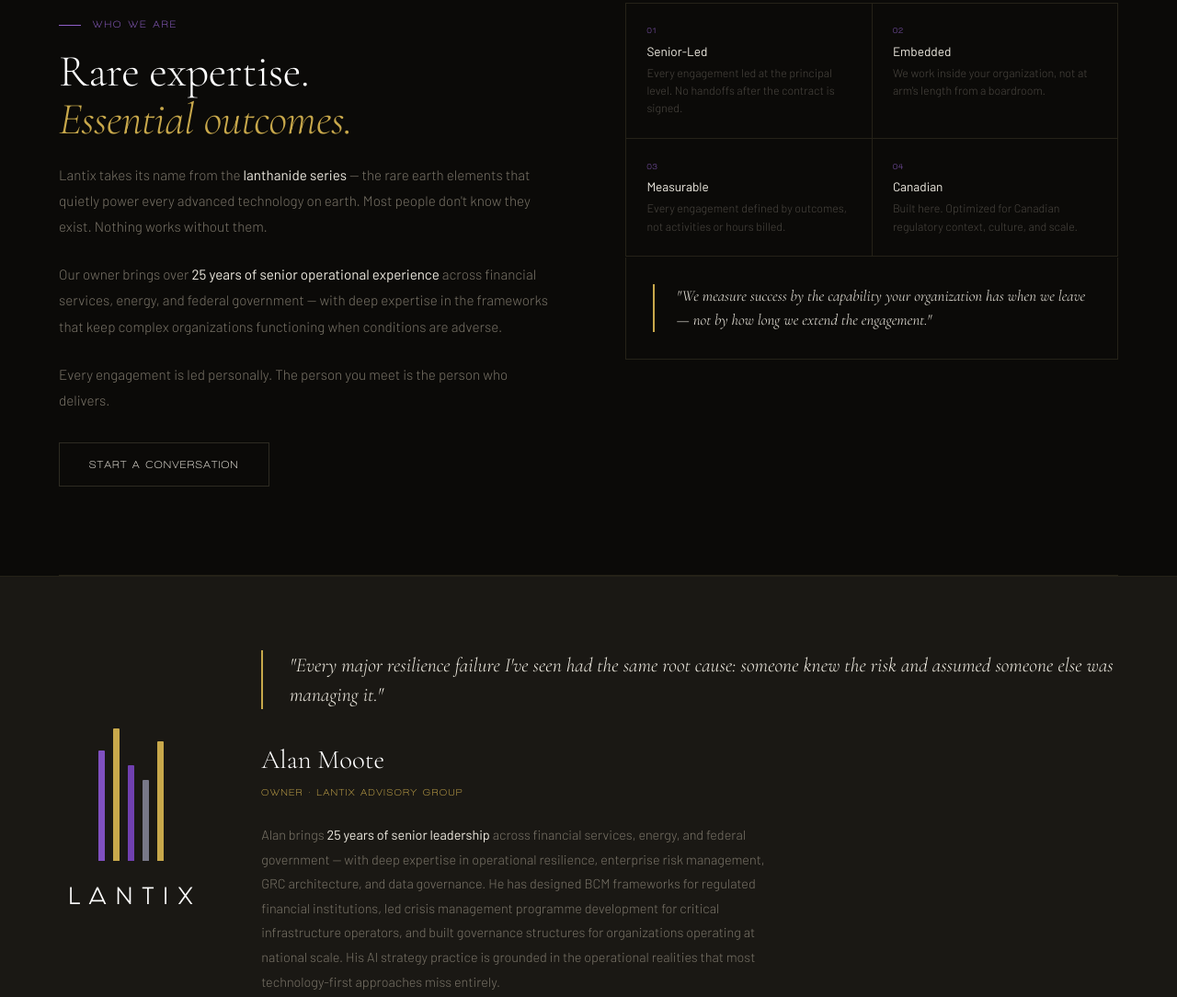
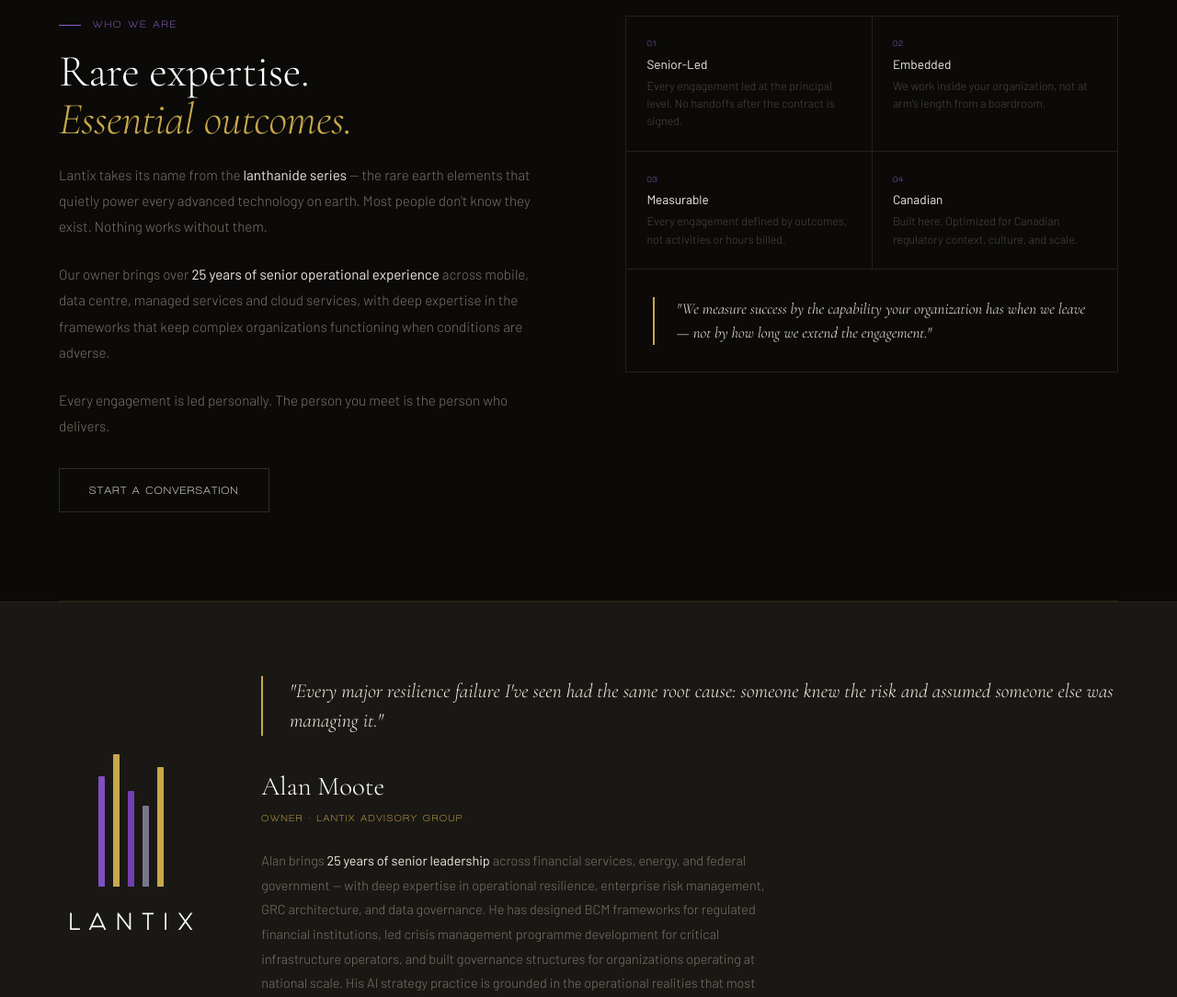
Before and after one commit to parabyte-ca/lantix-temp-website, a plain HTML site: page index.html in a window 1280 px wide. Shown: the part 2346-3430 px from the top of the page at 92% size. Drawn offline with nearby package versions, Linux system fonts and the light colour scheme.

Commit message:
Update owner bio — industry sectors

```diff
--- a/index.html
+++ b/index.html
@@ -552,7 +552,7 @@
         <div class="eyebrow">Who We Are</div>
         <h2 class="section-title">Rare expertise.<br><em>Essential outcomes.</em></h2>
         <p class="about-body">Lantix takes its name from the <strong>lanthanide series</strong> — the rare earth elements that quietly power every advanced technology on earth. Most people don't know they exist. Nothing works without them.</p>
-        <p class="about-body">Our owner brings over <strong>25 years of senior operational experience</strong> across financial services, energy, and federal government — with deep expertise in the frameworks that keep complex organizations functioning when conditions are adverse.</p>
+        <p class="about-body">Our owner brings over <strong>25 years of senior operational experience</strong> across mobile, data centre, managed services and cloud services, with deep expertise in the frameworks that keep complex organizations functioning when conditions are adverse.</p>
         <p class="about-body">Every engagement is led personally. The person you meet is the person who delivers.</p>
         <a href="#contact" class="btn btn--outline" style="margin-top:.5rem">Start a Conversation</a>
       </div>
```
